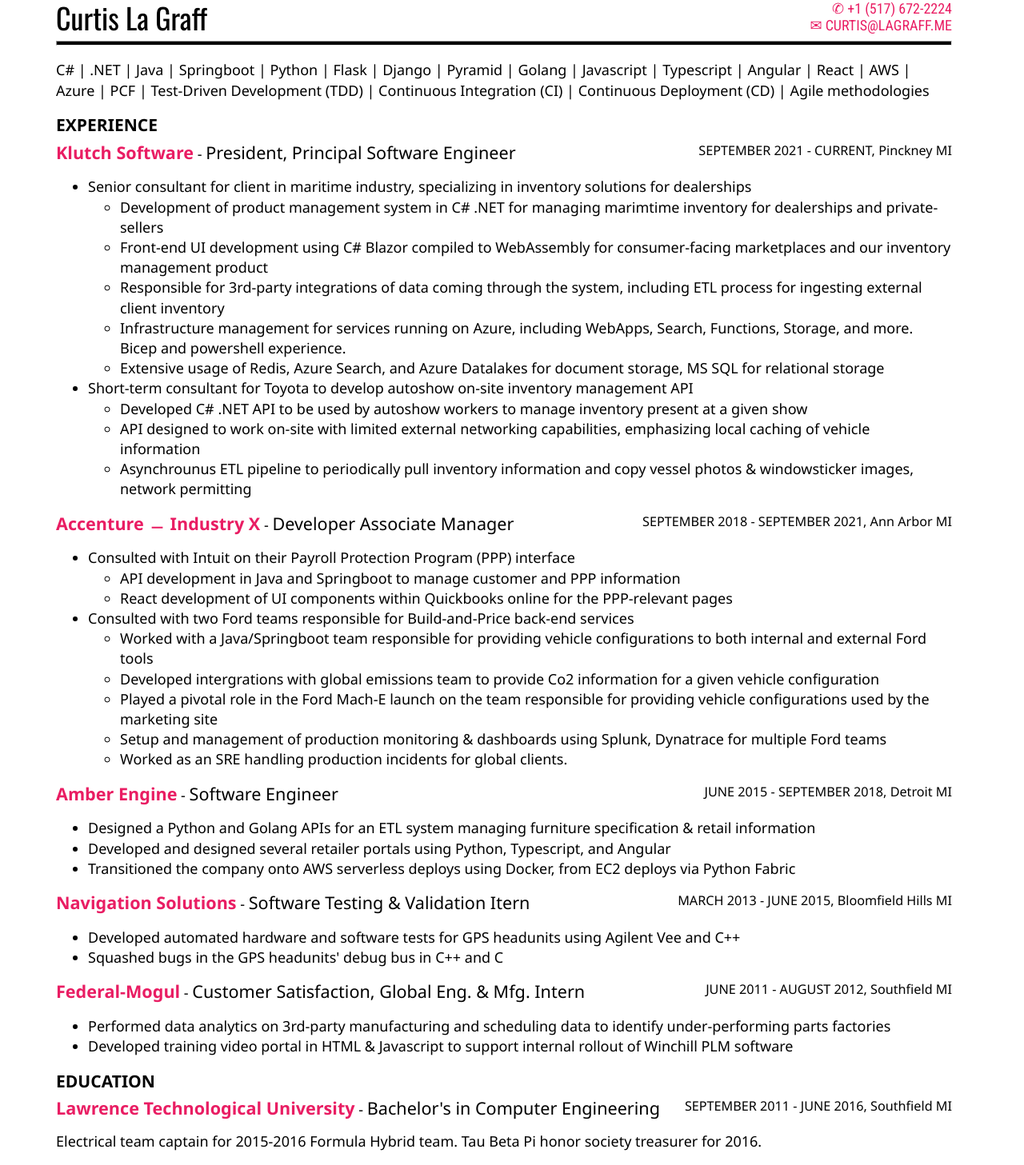
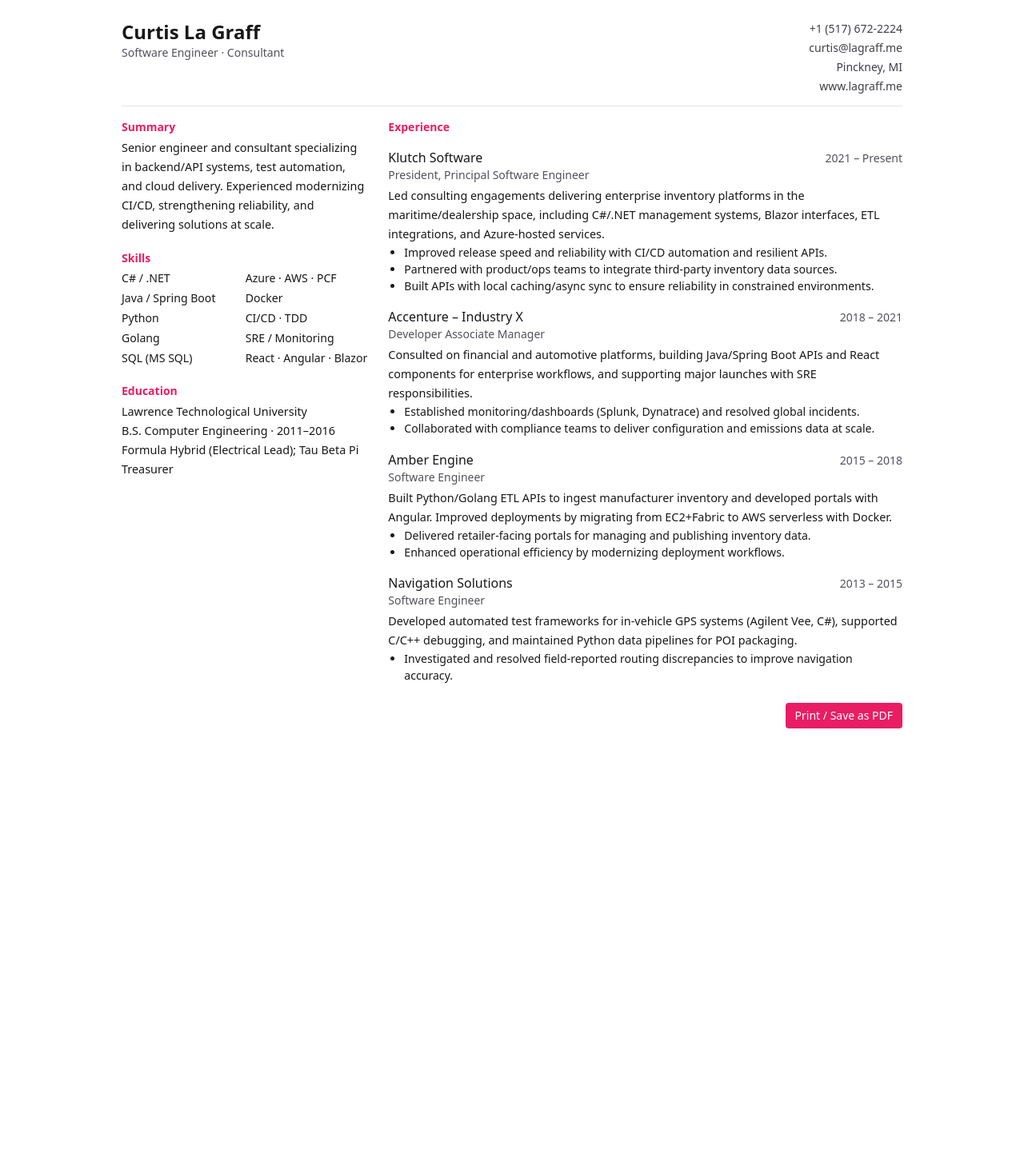
Before and after one commit to clagraff/clagraff.github.io, a Jekyll site: the page index.html, which Jekyll copies as it is, in a window 1280 px wide. Shown: the whole page at 80% size. Built offline with Jekyll 4.4.1, drawn with Linux system fonts in a browser that asks for light colours; nearby versions of some CDN libraries; after the commit the page ends 935 px from its top, so only the background shows below that.

Commit message:
Update index.html

```diff
--- a/index.html
+++ b/index.html
@@ -1,110 +1,159 @@
----
-layout: default
----
+<!DOCTYPE html>
+<html lang="en">
+<head>
+  <meta charset="utf-8" />
+  <title>Curtis La Graff – Software Engineer</title>
+  <meta name="viewport" content="width=device-width, initial-scale=1" />
+  <script src="https://cdn.tailwindcss.com"></script>
+  <style>
+    @page { size: Letter; margin: 0.6in; }
+    @media print {
+      .no-print { display: none !important; }
+      a { text-decoration: none !important; color: inherit !important; }
+      .avoid-break { break-inside: avoid; }
+    }
+    .accent { color: #e91d63; }
+  </style>
+</head>
+<body class="bg-white text-zinc-900 antialiased">
+  <main class="mx-auto max-w-5xl p-6">
+    <!-- Header -->
+    <header class="flex items-start justify-between border-b border-zinc-200 pb-3">
+      <div>
+        <h1 class="text-2xl font-semibold">Curtis La Graff</h1>
+        <p class="text-sm text-zinc-600">Software Engineer · Consultant</p>
+      </div>
+      <ul class="text-sm text-zinc-700 text-right leading-6">
+        <li><a href="tel:+15176722224">+1 (517) 672-2224</a></li>
+        <li><a href="mailto:curtis@lagraff.me">curtis@lagraff.me</a></li>
+        <li>Pinckney, MI</li>
+        <li><a href="https://www.lagraff.me" target="_blank">www.lagraff.me</a></li>
+      </ul>
+    </header>
 
-<!--<p>As a seasoned software engineer, I bring over a decade of diverse experience, seamlessly transitioning between industries and harnessing an array of technologies. My expertise lies not only in consulting and fostering team growth but also in championing site-reliability engineering and crafting robust back-end services. </p>-->
-<ul class="inline-list">
-    <li>C#</li>
-    <li>.NET</li>
-    <li>Java</li>
-    <li>Springboot</li>
-    <li>Python</li>
-    <li>Flask</li>
-    <li>Django</li>
-    <li>Pyramid</li>
-    <li>Golang</li>
-    <li>Javascript</li>
-    <li>Typescript</li>
-    <li>Angular</li>
-    <li>React</li>
-    <li>AWS</li>
-    <li>Azure</li>
-    <li>PCF</li>
-    <li>Test-Driven Development (TDD)</li>
-    <li>Continuous Integration (CI)</li>
-    <li>Continuous Deployment (CD)</li>
-    <li>Agile methodologies</li>
+    <section class="mt-4 grid grid-cols-12 gap-6">
+      <!-- Sidebar -->
+      <aside class="col-span-12 md:col-span-4 space-y-5">
+        <section>
+          <h2 class="text-sm font-semibold accent">Summary</h2>
+          <p class="mt-1 text-[0.9rem] leading-6">
+            Senior engineer and consultant specializing in backend/API systems,
+            test automation, and cloud delivery. Experienced modernizing CI/CD,
+            strengthening reliability, and delivering solutions at scale.
+          </p>
+        </section>
+
+        <section>
+          <h2 class="text-sm font-semibold accent">Skills</h2>
+          <div class="mt-1 grid grid-cols-2 gap-y-1 text-[0.88rem]">
+            <ul class="space-y-1">
+              <li>C# / .NET</li><li>Java / Spring Boot</li><li>Python</li>
+              <li>Golang</li><li>SQL (MS SQL)</li>
             </ul>
-<p class="entry">
-  <h3>EXPERIENCE</h3>
-  <span class="duration">SEPTEMBER 2021 - CURRENT, Pinckney MI</span>
-  <span class="company">Klutch Software</span> - <span class="position">President, Principal Software Engineer</span>
-  <p>
-    <ul>
-      <li>Senior consultant for client in maritime industry, specializing in inventory solutions for dealerships</li>
-      <ul>
-        <li>Development of product management system in C# .NET for managing marimtime inventory for dealerships and private-sellers</li>
-        <li>Front-end UI development using C# Blazor compiled to WebAssembly for consumer-facing marketplaces and our inventory management product</li>
-        <li>Responsible for 3rd-party integrations of data coming through the system, including ETL process for ingesting external client inventory</li>
-        <li>Infrastructure management for services running on Azure, including WebApps, Search, Functions, Storage, and more. Bicep and powershell experience.</li>
-        <li>Extensive usage of Redis, Azure Search, and Azure Datalakes for document storage, MS SQL for relational storage</li>
+            <ul class="space-y-1">
+              <li>Azure · AWS · PCF</li><li>Docker</li><li>CI/CD · TDD</li>
+              <li>SRE / Monitoring</li><li>React · Angular · Blazor</li>
             </ul>
-      <li>Short-term consultant for Toyota to develop autoshow on-site inventory management API</li>
-      <ul>
-        <li>Developed C# .NET API to be used by autoshow workers to manage inventory present at a given show</li>
-        <li>API designed to work on-site with limited external networking capabilities, emphasizing local caching of vehicle information</li>
-        <li>Asynchrounus ETL pipeline to periodically pull inventory information and copy vessel photos & windowsticker images, network permitting</li>
+          </div>
+        </section>
+
+        <section>
+          <h2 class="text-sm font-semibold accent">Education</h2>
+          <p class="mt-1 text-[0.9rem] leading-6">
+            <span class="font-medium">Lawrence Technological University</span><br/>
+            B.S. Computer Engineering · 2011–2016<br/>
+            Formula Hybrid (Electrical Lead); Tau Beta Pi Treasurer
+          </p>
+        </section>
+      </aside>
+
+      <!-- Main Column -->
+      <div class="col-span-12 md:col-span-8 space-y-4">
+        <h2 class="text-sm font-semibold accent">Experience</h2>
+
+        <!-- Klutch -->
+        <article class="avoid-break">
+          <header class="flex justify-between items-baseline">
+            <div>
+              <h3 class="font-medium">Klutch Software</h3>
+              <p class="text-sm text-zinc-600">President, Principal Software Engineer</p>
+            </div>
+            <div class="text-sm text-zinc-600">2021 – Present</div>
+          </header>
+          <p class="mt-1 text-[0.9rem] leading-6">
+            Led consulting engagements delivering enterprise inventory platforms in the maritime/dealership space,
+            including C#/.NET management systems, Blazor interfaces, ETL integrations, and Azure-hosted services.
+          </p>
+          <ul class="list-disc pl-5 text-[0.88rem]">
+            <li>Improved release speed and reliability with CI/CD automation and resilient APIs.</li>
+            <li>Partnered with product/ops teams to integrate third-party inventory data sources.</li>
+            <li>Built APIs with local caching/async sync to ensure reliability in constrained environments.</li>
           </ul>
+        </article>
+
+        <!-- Accenture -->
+        <article class="avoid-break">
+          <header class="flex justify-between items-baseline">
+            <div>
+              <h3 class="font-medium">Accenture – Industry X</h3>
+              <p class="text-sm text-zinc-600">Developer Associate Manager</p>
+            </div>
+            <div class="text-sm text-zinc-600">2018 – 2021</div>
+          </header>
+          <p class="mt-1 text-[0.9rem] leading-6">
+            Consulted on financial and automotive platforms, building Java/Spring Boot APIs and React components
+            for enterprise workflows, and supporting major launches with SRE responsibilities.
+          </p>
+          <ul class="list-disc pl-5 text-[0.88rem]">
+            <li>Established monitoring/dashboards (Splunk, Dynatrace) and resolved global incidents.</li>
+            <li>Collaborated with compliance teams to deliver configuration and emissions data at scale.</li>
           </ul>
+        </article>
+
+        <!-- Amber Engine -->
+        <article class="avoid-break">
+          <header class="flex justify-between items-baseline">
+            <div>
+              <h3 class="font-medium">Amber Engine</h3>
+              <p class="text-sm text-zinc-600">Software Engineer</p>
+            </div>
+            <div class="text-sm text-zinc-600">2015 – 2018</div>
+          </header>
+          <p class="mt-1 text-[0.9rem] leading-6">
+            Built Python/Golang ETL APIs to ingest manufacturer inventory and developed portals with Angular.
+            Improved deployments by migrating from EC2+Fabric to AWS serverless with Docker.
           </p>
+          <ul class="list-disc pl-5 text-[0.88rem]">
+            <li>Delivered retailer-facing portals for managing and publishing inventory data.</li>
+            <li>Enhanced operational efficiency by modernizing deployment workflows.</li>
+          </ul>
+        </article>
+
+        <!-- Navigation Solutions -->
+        <article class="avoid-break">
+          <header class="flex justify-between items-baseline">
+            <div>
+              <h3 class="font-medium">Navigation Solutions</h3>
+              <p class="text-sm text-zinc-600">Software Engineer</p>
+            </div>
+            <div class="text-sm text-zinc-600">2013 – 2015</div>
+          </header>
+          <p class="mt-1 text-[0.9rem] leading-6">
+            Developed automated test frameworks for in-vehicle GPS systems (Agilent Vee, C#),
+            supported C/C++ debugging, and maintained Python data pipelines for POI packaging.
           </p>
-<p class="entry">
-  <span class="duration">SEPTEMBER 2018 - SEPTEMBER 2021, Ann Arbor MI</span>
-  <span class="company">Accenture &#xfe58; Industry X</span> - <span class="position">Developer Associate Manager</span>
-  <p>
-    <ul>
-      <li>Consulted with Intuit on their Payroll Protection Program (PPP) interface</li>
-      <ul>
-        <li>API development in Java and Springboot to manage customer and PPP information</li>
-        <li>React development of UI components within Quickbooks online for the PPP-relevant pages</li>
+          <ul class="list-disc pl-5 text-[0.88rem]">
+            <li>Investigated and resolved field-reported routing discrepancies to improve navigation accuracy.</li>
           </ul>
-      <li>Consulted with two Ford teams responsible for Build-and-Price back-end services</li>
-      <ul>
-        <li>Worked with a Java/Springboot team responsible for providing vehicle configurations to both internal and external Ford tools</li>
-        <li>Developed intergrations with global emissions team to provide Co2 information for a given vehicle configuration</li>
-        <li>Played a pivotal role in the Ford Mach-E launch on the team responsible for providing vehicle configurations used by the marketing site</li>
-        <li>Setup and management of production monitoring & dashboards using Splunk, Dynatrace for multiple Ford teams</li>
-        <li>Worked as an SRE handling production incidents for global clients.</li>
-      </ul>
-    </ul>
-  </p>
-</p>
-<p class="entry">
-  <span class="duration">JUNE 2015 - SEPTEMBER 2018, Detroit MI</span>
-  <span class="company">Amber Engine</span> - <span class="position">Software Engineer</span>
-  <p>
-    <ul>
-      <li>Designed a Python and Golang APIs for an ETL system managing furniture specification & retail information</li>
-      <li>Developed and designed several retailer portals using Python, Typescript, and Angular</li>
-      <li>Transitioned the company onto AWS serverless deploys using Docker, from EC2 deploys via Python Fabric</li>
-    </ul>
-  </p>
-</p>
-<p class="entry">
-  <span class="duration">MARCH 2013 - JUNE 2015, Bloomfield Hills MI</span>
-  <span class="company">Navigation Solutions</span> - <span class="position">Software Testing & Validation Itern</span>
-  <p>
-    <ul>
-      <li>Developed automated hardware and software tests for GPS headunits using Agilent Vee and C++</li>
-      <li>Squashed bugs in the GPS headunits' debug bus in C++ and C</li>
-    </ul>
-  </p>
-</p>
-<p class="entry">
-  <span class="duration">JUNE 2011 - AUGUST 2012, Southfield MI</span>
-  <span class="company">Federal-Mogul</span> - <span class="position">Customer Satisfaction, Global Eng. & Mfg. Intern</span><br/>
-  <p>
-    <ul>
-      <li>Performed data analytics on 3rd-party manufacturing and scheduling data to identify under-performing parts factories</li>
-      <li>Developed training video portal in HTML & Javascript to support internal rollout of Winchill PLM software</li>
-    </ul>
-  </p>
-</p>
-<p class="entry">
-  <h3>EDUCATION</h3>
-  <span class="duration">SEPTEMBER 2011 - JUNE 2016, Southfield MI</span>
-  <span class="company">Lawrence Technological University</span> - <span class="position">Bachelor's in Computer Engineering</span><br/>
-  <p>
-    Electrical team captain for 2015-2016 Formula Hybrid team. Tau Beta Pi honor society treasurer for 2016.
-  </p>
-</p>
+        </article>
+      </div>
+    </section>
+
+    <div class="no-print mt-6 flex justify-end">
+      <button onclick="window.print()" class="px-3 py-1.5 text-sm rounded bg-[#e91d63] text-white hover:bg-pink-700">
+        Print / Save as PDF
+      </button>
+    </div>
+  </main>
+</body>
+</html>
```
Lines whose indentation alone changed are shown as unchanged.
